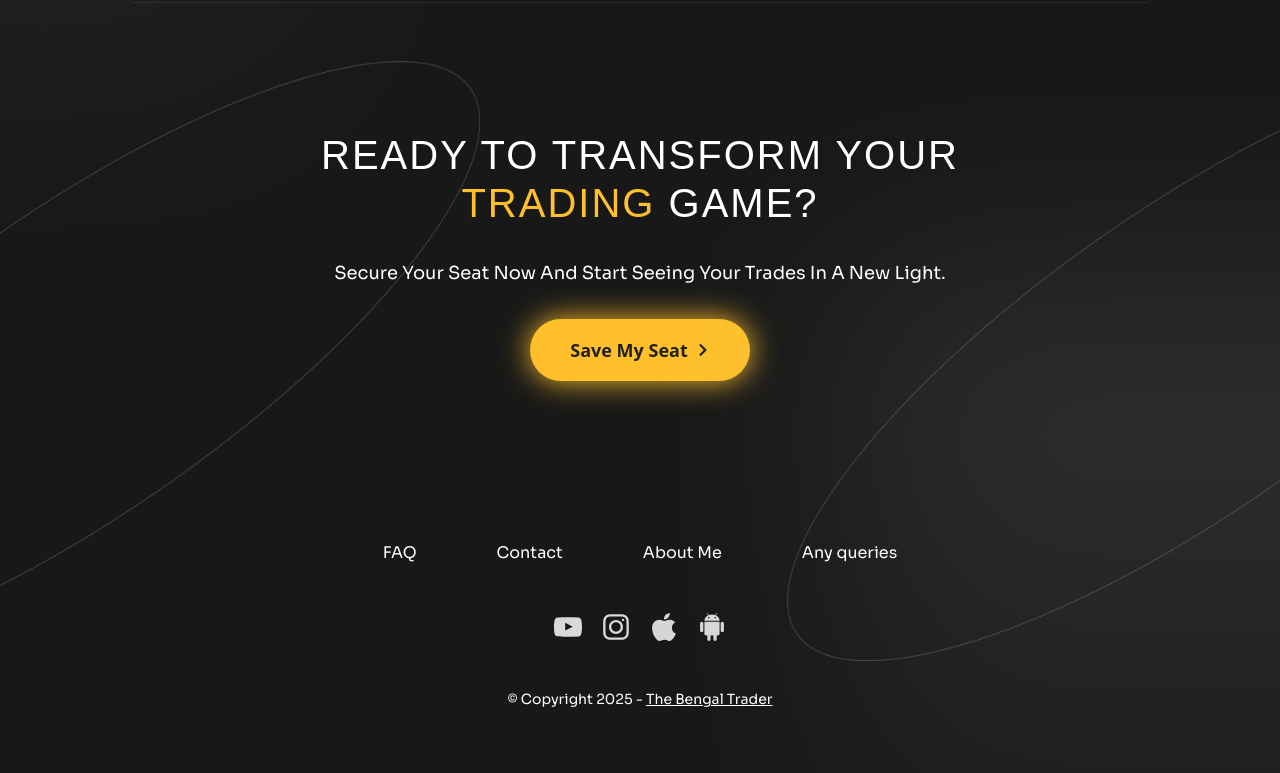
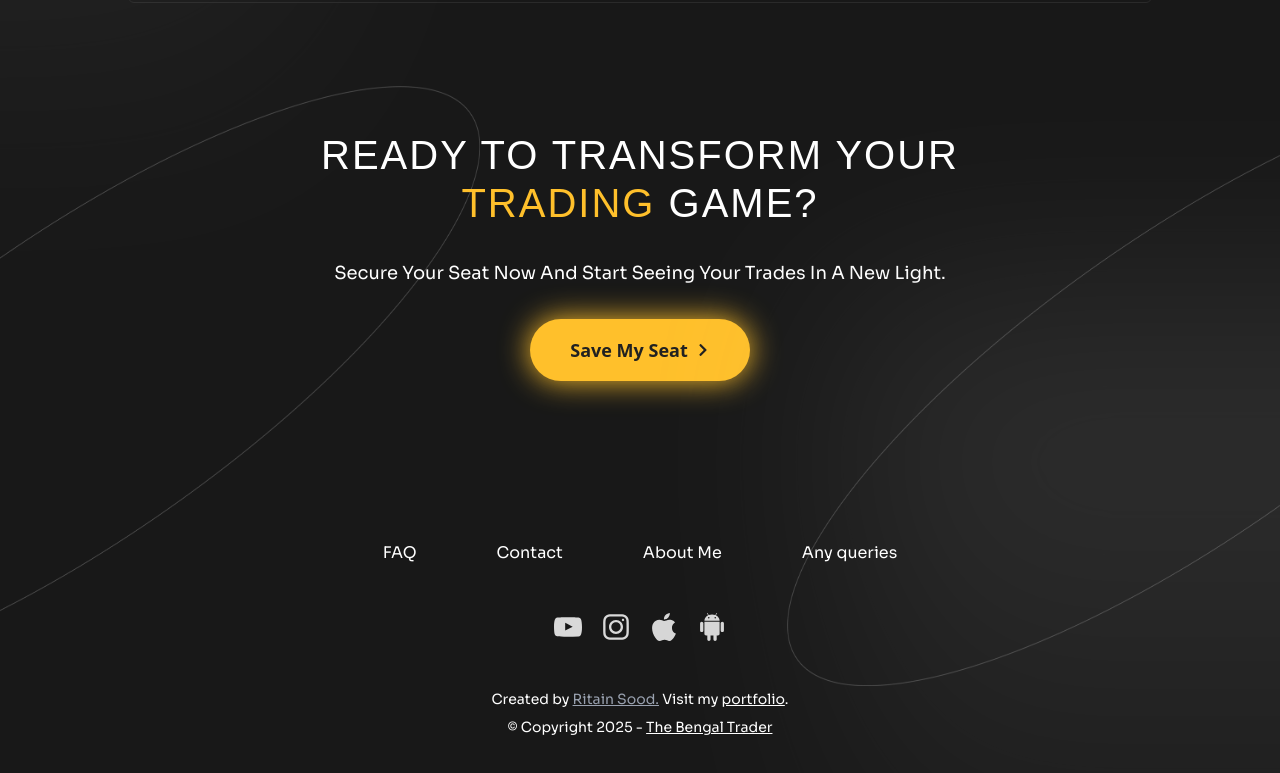
Before and after one commit to ritain-sood/TBT-Webinar-Site, a React (Vite) app in the folder frontend/: page / in a window 1280 px wide. Shown: the part 6494-7267 px from the top of the page. Built offline with nearby package versions, Linux system fonts and the light colour scheme; no server answers; a web font is replaced by a local one.

Commit message:
chore: developer-description added

```diff
--- a/frontend/src/components/Footer/Footer.jsx
+++ b/frontend/src/components/Footer/Footer.jsx
@@ -167,8 +167,8 @@ const Footer = ({webinarDate}) => {
 
         {/* Credits & Copyright */}
         <div className="text-center text-sm text-white flex flex-col gap-2">
-          {/* <p className="sora-regular">
-            Created with ❤️ by{" "}
+          <p className="sora-regular">
+            Created by{" "}
             <a
               href="mailto:contact@ritainsood.dev"
               target="_blank"
@@ -186,7 +186,7 @@ const Footer = ({webinarDate}) => {
               portfolio
             </a>
             .
-          </p> */}
+          </p>
           <p className="sora-regular">
             © Copyright {new Date().getFullYear()} -{" "}
             <a
```
